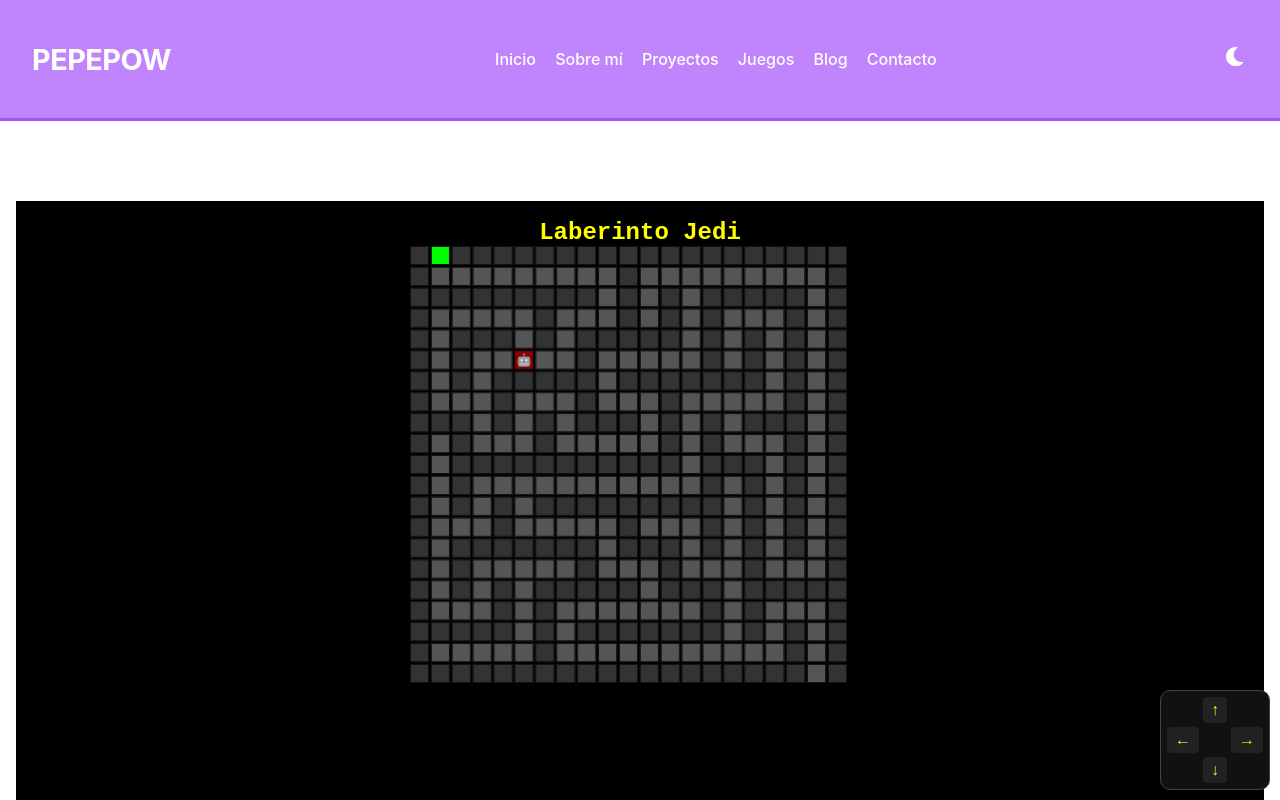
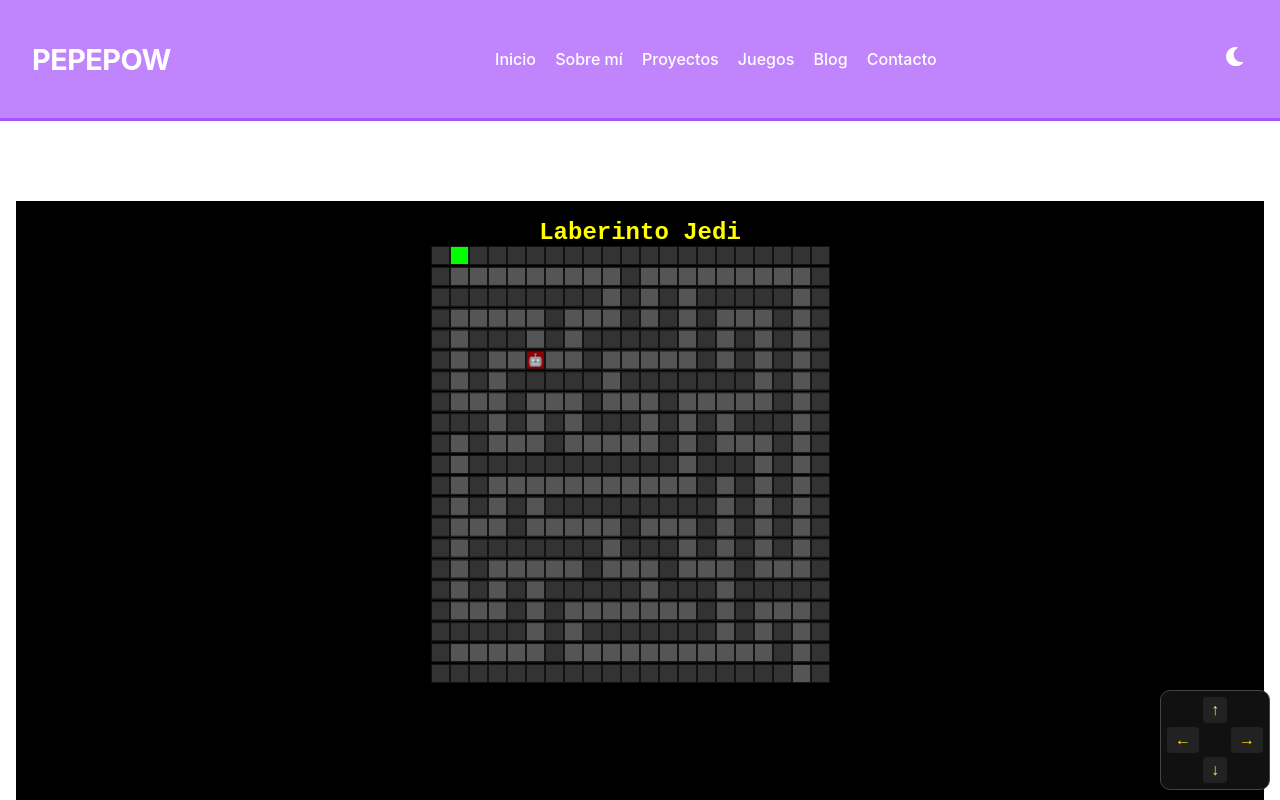
Before and after one commit to brrisso/mipagina, a React (Create React App) app: page /LaberintoJedi in a window 1280 px wide. Shown: the top 800 px of the page. Built offline with nearby package versions, Linux system fonts and the light colour scheme.

Commit message:
Update LaberintoJedi.jsx

```diff
--- a/src/paginas/LaberintoJedi.jsx
+++ b/src/paginas/LaberintoJedi.jsx
@@ -110,7 +110,7 @@ export default function LaberintoJedi() {
           id="laberinto-grid"
           style={{
             display: 'grid',
-    gridTemplateColumns: `repeat(${mapaInicial[0].length}, 20px)`,
+    gridTemplateColumns: `repeat(${mapaInicial[0].length}, 18px)`,
     transform: 'scale(var(--zoom, 1))',
     transformOrigin: 'top left',
     gap: '2px',
```
